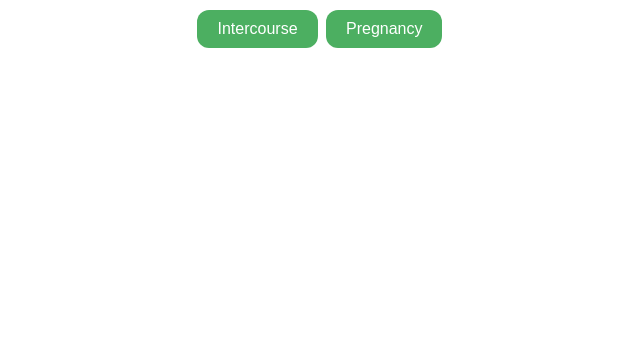
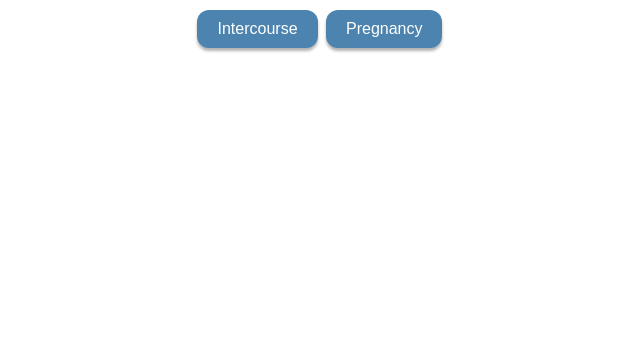
Before and after one commit to DewDropTales/IntercourseCounter, a plain HTML site: page index.html in a window 1280 px wide. Shown: the part 436-800 px from the top of the page, without its empty margins (320-960 px from the left). Drawn offline with Linux system fonts and the light colour scheme.

Commit message:
Update styles.css
button hover added and new color

```diff
--- a/styles.css
+++ b/styles.css
@@ -19,7 +19,7 @@ h1 {
 }
 
 button {
-  background-color: #4caf61;
+  background-color: #4c84af;
   color: white;
   border: none;
   padding: 10px 20px;
@@ -30,6 +30,12 @@ button {
   margin: 4px 2px;
   cursor: pointer;
   border-radius: 12px;
+  box-shadow: 0 3px 3px rgba(0, 0, 0, 0.3);
+  transition: transform 0.2s ease-in-out; /* This will add a smooth transition effect */
+}
+
+  button:hover {
+  transform: scale(1.10); /* This will increase the size of the button by 5% when hovered */
 }
 
 .tab {
```
